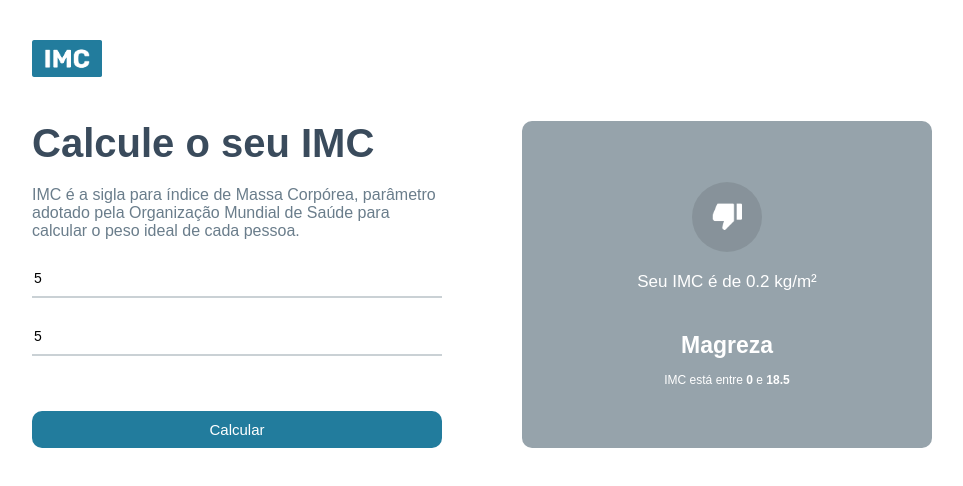
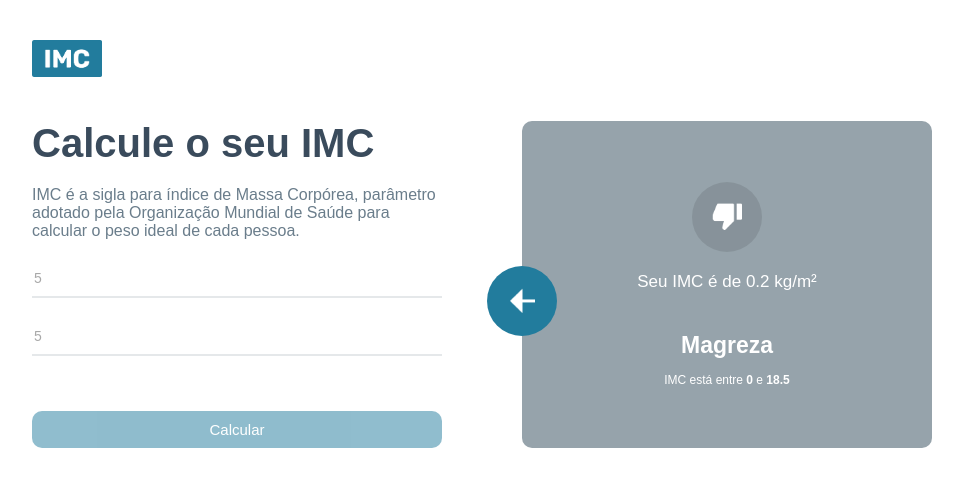
Before and after one commit to Igormarims/IMC-React, a React (Vite) app: page / in a window 1280 px wide. Both pictures are taken after typing "5", "5" into the empty fields and a click on the button "Calcular". Shown: the top 486 px of the page, without its empty margins (158-1121 px from the left). Built offline with nearby package versions, Linux system fonts and the light colour scheme.

Commit message:
disabled

```diff
--- a/src/App.module.css
+++ b/src/App.module.css
@@ -38,6 +38,12 @@
    outline: none;
  }
 
+ .leftSide input:disabled {
+  opacity: 0.5;
+  background-color: transparent;
+  outline: none;
+ }
+
  .leftSide button {
 
       background-color: #227c9d;
@@ -54,6 +60,10 @@
  .leftSide button:hover {
    opacity: .8;
 
+ }
+
+ .leftSide button:disabled {
+  opacity: 0.5;
  }
 
 
@@ -82,3 +92,19 @@
   display: flex;
   flex: 1;
  }
+
+ .container .rightSide .rightArrow1 {
+
+  position: absolute;
+  background-color: #227c9D;
+  width: 70px;
+  height: 70px;
+  border-radius: 50%;
+  display: flex;
+  align-items: center;
+  justify-content: center;
+  cursor: pointer;
+  margin-left: -35px;
+  margin-top: 145px;
+
+ }
--- a/src/App.tsx
+++ b/src/App.tsx
@@ -3,6 +3,7 @@
 import styles from './App.module.css';
 import LOGO from './assets/powered.png'
 import { calculateImc, Level, levels } from './helpers/imc'
+import LeftArrowImage from '../src/assets/leftarrow.png';
 import  GridItem  from './components/GridItem/GridItem.component'
 
 function App() {
@@ -12,11 +13,17 @@
 
    const handleCalculateButton = ()=> {
         if(heightField && weightField){
-        const showItem: Level | null = calculateImc(heightField, weightField)
-           setToShow(showItem);
+
+           setToShow(calculateImc(heightField, weightField));
         }else {
           alert('Digite todos os campos')
         }
+   }
+
+   const handleMute = () => {
+        setToShow(null)
+        setHeightField(0)
+        setWeightField(0)
    }
 
   return (
@@ -38,14 +45,18 @@
              placeholder='Digite a sua altura Ex: 1.5 (em metros)'
              value={heightField > 0 ? heightField: ''}
              onChange={e => setHeightField(parseFloat(e.target.value))}
+             disabled={toShow? true : false}
             />
             <input
              type="number"
              placeholder='Digite a seu peso Ex: 75.3 (em kg)'
              value={weightField > 0 ? weightField: ''}
              onChange={e => setWeightField(parseFloat(e.target.value))}
+             disabled={toShow? true : false}
             />
-            <button onClick={handleCalculateButton}>Calcular</button>
+            <button onClick={handleCalculateButton}
+                   disabled={toShow? true : false}
+                   >Calcular</button>
         </div>
         <div className={styles.rightSide}>
           { !toShow  &&
@@ -58,6 +69,9 @@
             {
               toShow &&
               <div className={styles.rightBig}>
+                <div onClick={handleMute} className={styles.rightArrow1}>
+                  <img src={LeftArrowImage} alt="" width={25} />
+                </div>
                 <div className={styles.rightArrow}>
                   <GridItem item={toShow}/>
                 </div>
--- a/src/helpers/imc.ts
+++ b/src/helpers/imc.ts
@@ -20,8 +20,10 @@
 
         for(let i in levels) {
          if(imc >= levels[i].imc[0] && imc <= levels[i].imc[1]){
-                 levels[i].yourImc = parseFloat(imc.toFixed(2))
-                return levels[i];
+             let levelCopy = {...levels[i]}
+             levelCopy.yourImc = parseFloat(imc.toFixed(2))
+                return levelCopy;
+
          }
      }
 
```
